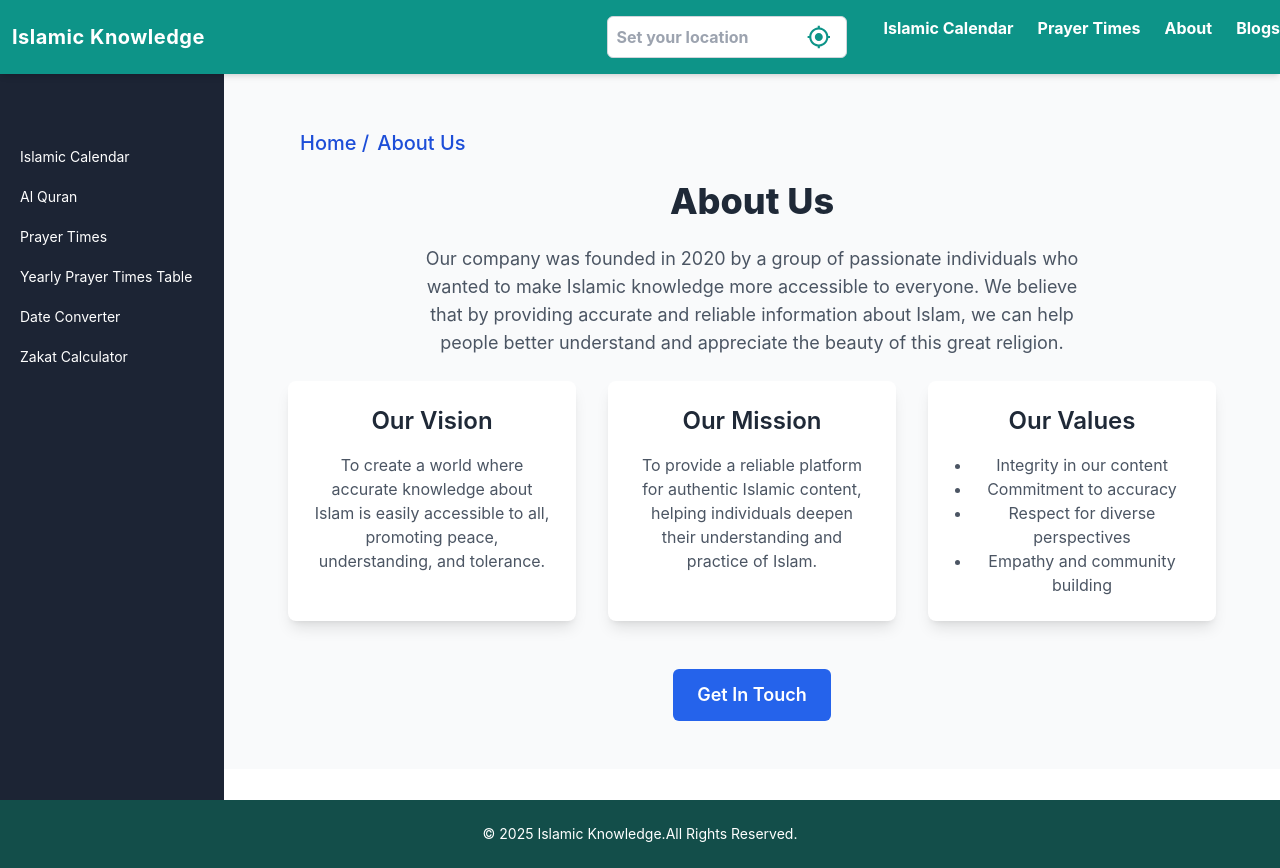
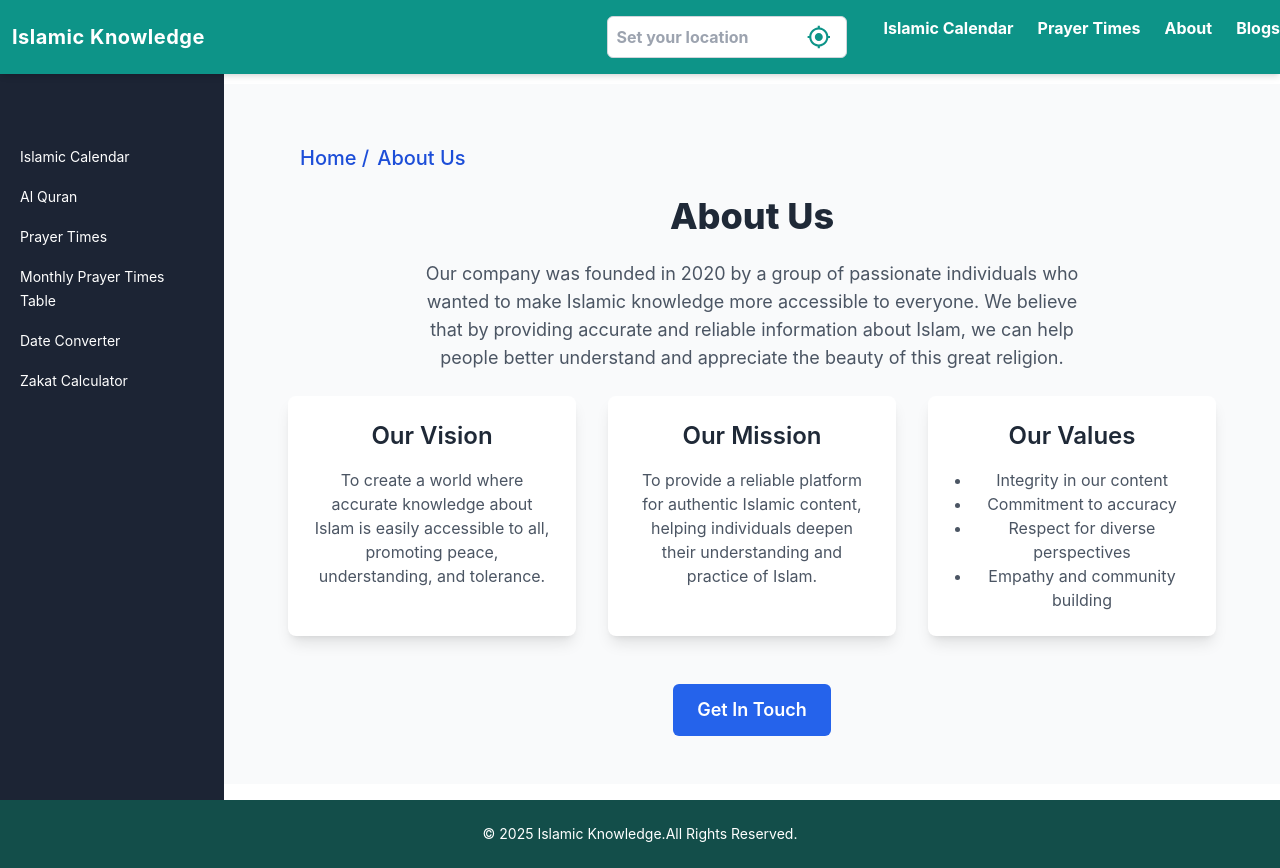
Before and after one commit to somu46/Islamic-calendar, a React (Create React App) app: page /data/about in a window 1280 px wide. Built offline with nearby package versions, Linux system fonts and the light colour scheme.

Commit message:
`Refactor layout and navigation components with minor styling changes`

```diff
--- a/src/Components/Layout/DefaultLayout.js
+++ b/src/Components/Layout/DefaultLayout.js
@@ -17,10 +17,10 @@ const DefaultLayout = ({ children }) => {
         <Sidebar sidebarOpen={sidebarOpen} setSidebarOpen={setSidebarOpen} />
 
         {/* Content Area */}
-        <div className="relative flex flex-1 flex-col overflow-y-auto mt-[4.3rem]">
+        <div className="relative flex flex-1 flex-col overflow-y-auto mt-[4.5rem]">
   {/* Main Content */}
   <main>
-    <div className="mx-auto max-w-screen-2xl">
+    <div className="mx-auto max-w-screen-2xl mt-3">
       {children && React.Children.count(children) > 0 ? children : <Feature />}
     </div>
   </main>
--- a/src/Components/Navbar/Navbar.js
+++ b/src/Components/Navbar/Navbar.js
@@ -95,7 +95,7 @@ const Navbar = () => {
         {/* Mobile Menu */}
         {isMenuOpen && (
           <motion.div
-            className={`fixed top-[3.5rem] left-0 min-h-screen w-[95%] bg-teal-600 z-30 mb-5`}
+            className={`fixed top-[3.5rem] left-0 min-h-screen w-[100%] bg-teal-600 z-30 mb-5`}
             initial="closed"
             animate={isMenuOpen ? 'open' : 'closed'}
             variants={variants}
@@ -107,14 +107,15 @@ const Navbar = () => {
                     Home
                   </NavLink>
                 </li>
+
                 <li>
-                  <NavLink to="#prayers" onClick={handleMobileHistory}>
-                    Prayer Times
+                  <NavLink to="#about" onClick={handleMobileHistory}>
+                    About Us
                   </NavLink>
                 </li>
                 <li>
                   <NavLink to="#about" onClick={handleMobileHistory}>
-                    About
+                   Contact Us
                   </NavLink>
                 </li>
                 <li>
@@ -123,7 +124,7 @@ const Navbar = () => {
                   </NavLink>
                 </li>
                 {/* <hr className="w-[85%] border-1 border-white " /> */}
-                <p className="text-xl text-black mx-auto">Our products</p>
+                <p className="text-3xl text-black mx-auto">Our products</p>
                 <hr className="w-full border-1 border-white " />
                 <li>
                   <NavLink to="/data/islamic-calendar" onClick={handleMobileHistory}>
@@ -142,7 +143,7 @@ const Navbar = () => {
                 </li>
                 <li>
                   <NavLink to="/data/prayer-times-table" onClick={handleMobileHistory}>
-                 Yearly Prayer Times Table
+                 Monthly Prayer Times Table
                   </NavLink>
                 </li>
                 <li>
--- a/src/Components/Sidebar/Sidebar.js
+++ b/src/Components/Sidebar/Sidebar.js
@@ -118,7 +118,7 @@ const Sidebar = ({ sidebarOpen, setSidebarOpen }) => {
                   `text-sm hover:text-blue-500 ${isActive ? 'text-blue-500 font-bold' : ''}`
                 }
               >
-              Yearly Prayer Times Table
+              Monthly Prayer Times Table
               </NavLink>
             </li>
             <li>
--- a/src/Pages/PrayerTime/PrayerTime.js
+++ b/src/Pages/PrayerTime/PrayerTime.js
@@ -66,7 +66,7 @@ const PrayerTimes = () => {
     }) || ["Fajr", timings.Fajr]; // Default to Fajr if no upcoming prayer is found
 
   return (
-    <div className="max-w-md mx-auto bg-white shadow-lg rounded-lg p-6 border border-gray-200">
+    <div className="max-w-lg mx-auto bg-white shadow-lg rounded-lg px-6 py-5 border border-gray-200">
       {/* Header */}
       <div className="flex justify-between items-center mb-4">
         <h2 className="text-lg font-semibold text-gray-800">
```
